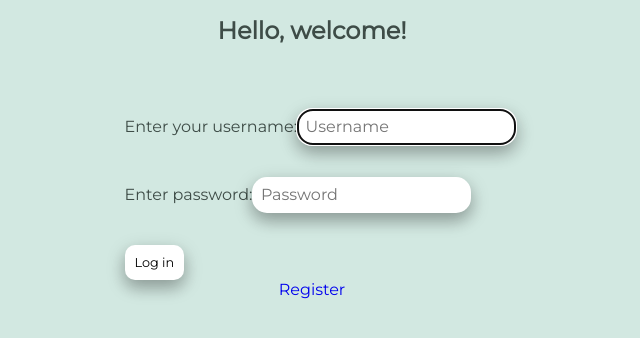
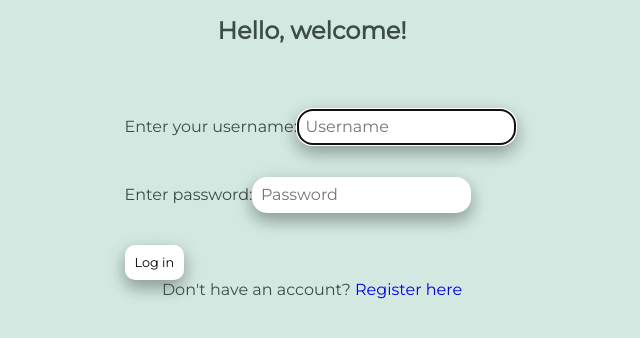
Before and after one commit to FAC-CDT/resource-centre, a React (Create React App) app: page / in a window 1280 px wide. Shown: the top 338 px of the page, without its empty margins (328-968 px from the left). Built offline with nearby package versions, Linux system fonts and the light colour scheme.

Commit message:
Remove lower casing of username in comparison

```diff
--- a/src/components/login/Login.js
+++ b/src/components/login/Login.js
@@ -42,7 +42,9 @@ const StaffLogin = (props) => {
       <nav>
         <form>
           <div className="">
-          <label htmlFor="username" className="username">Enter your username:</label>
+            <label htmlFor="username" className="username">
+              Enter your username:
+            </label>
             <input
               required
               type="text"
@@ -67,15 +69,16 @@ const StaffLogin = (props) => {
             />
           </div>
 
-        <button
-          type="submit"
-          className=""
-          onClick={handleSubmit}
-        >
+          <button type="submit" className="" onClick={handleSubmit}>
             Log in
           </button>
         </form>
-     <Link to="/register" className="part-login">Register</Link>
+        <div className="">
+          <span>Don't have an account? </span>
+          <Link to="/register" className="part-login">
+            Register here
+          </Link>
+        </div>
       </nav>
     </>
   );
```
Also changed, not shown: 1 other file (tests, documents, lock files or other folders). Lines whose indentation alone changed are shown as unchanged.
